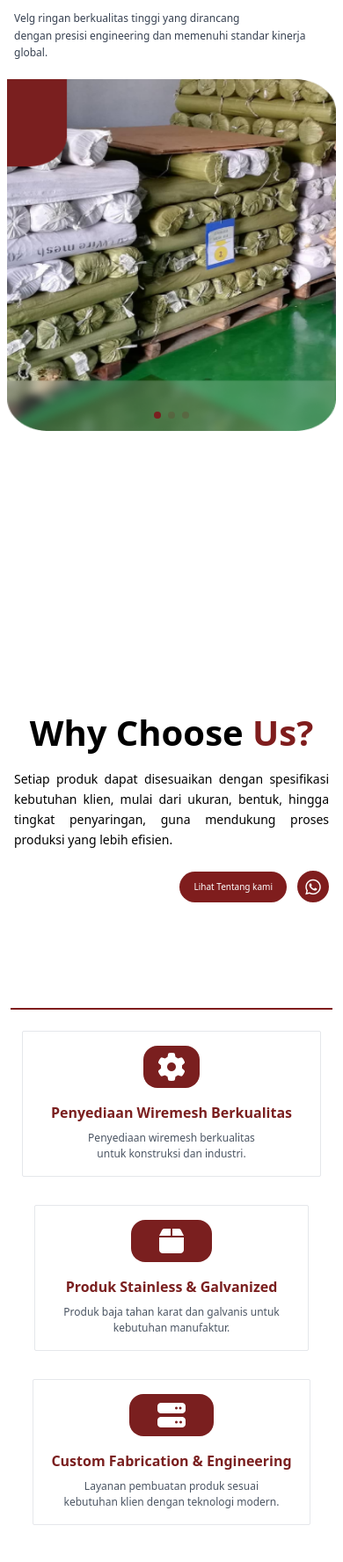
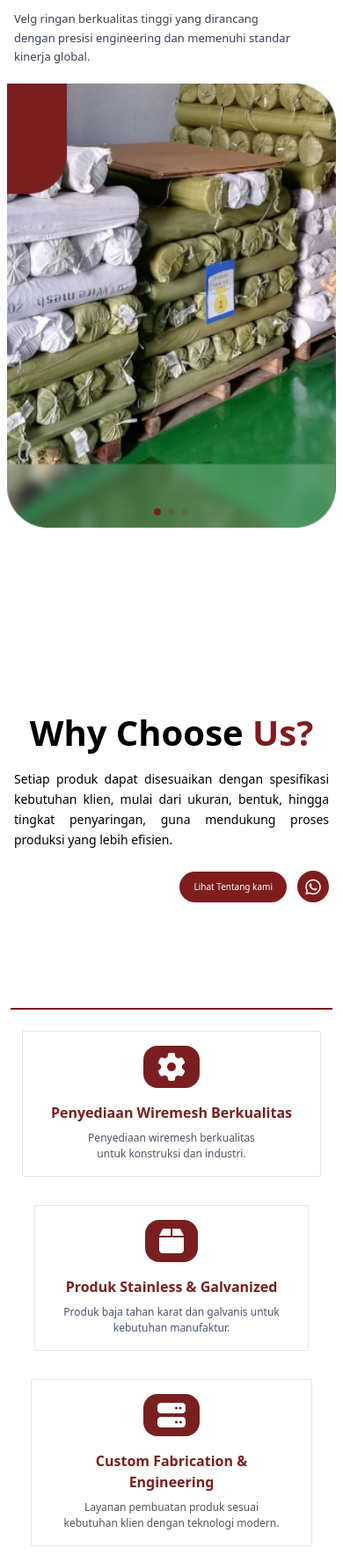
Before and after one commit to AtharIlmy/perdana-mitra-kencana-website, a website: page index.html in a window 390 px wide. Shown: the part 221-1997 px from the top of the page at 88% size. Drawn offline with nearby package versions, Linux system fonts and the light colour scheme.

Commit message:
Enhance text sizes and spacing for improved readability; adjust layout elements for better visual consistency.

```diff
--- a/index.html
+++ b/index.html
@@ -74,9 +74,9 @@
         <section id="home" class="flex flex-col w-full min-h-screen py-8 md:text-center md:pt-60">
             <div class="flex w-full flex-col mx-auto font-plus-jakarta-sans text-black gap-5 px-4">
                 <h1 class="font-bold font-plus-jakarta-sans text-[35px] md:text-[90px] items-start md:text-center leading-8 md:leading-none">Perdana Mitra <br>Kencana</h1>
-                <p class="font-plus-jakarta-sans text-[12px] md:text-[18px] text-gray-700 leading-relaxed">Velg ringan berkualitas tinggi yang dirancang <br>dengan presisi engineering dan memenuhi standar kinerja global.</p>
+                <p class="font-plus-jakarta-sans text-[13px] md:text-[18px] text-gray-700 leading-relaxed">Velg ringan berkualitas tinggi yang dirancang <br>dengan presisi engineering dan memenuhi standar kinerja global.</p>
             </div>
-            <div class="swiper mySwiper w-full h-100 px-2 mt-5 md:hidden">
+            <div class="swiper mySwiper w-full h-full px-2 mt-5 md:hidden">
 
                 <div class="swiper-wrapper">
                     <img src="images/new-1.png" alt="" class="swiper-slide rounded-2xl rounded-tl-none">
@@ -125,15 +125,15 @@
                 </div>
 
                 <div class="flex flex-col items-center text-center py-4 px-8 border border-gray-200 md:border-0 rounded-sm">
-                    <div class="bg-[#7a1f1f] py-3 px-8 md:py-4 md:px-4 rounded-2xl mb-4">
+                    <div class="bg-[#7a1f1f] py-3 px-4 md:py-4 md:px-4 rounded-2xl mb-4">
                         <i class="fa-solid fa-box text-white fa-2xl"></i>
                     </div>
                     <h3 class="font-bold text-[16px] md:text-[20px] text-[#7a1f1f] mb-2">Produk Stainless & Galvanized</h3>
                     <p class="text-gray-600 text-[12px] md:text-[14px]">Produk baja tahan karat dan galvanis untuk <br>kebutuhan manufaktur.</p>
                 </div>
 
-                <div class="flex flex-col items-center text-center py-4 px-5 border border-gray-200 md:border-0 rounded-sm max-w-xs">
-                    <div class="bg-[#7a1f1f] py-3 px-8 md:py-4 md:px-4 rounded-2xl mb-4">
+                <div class="flex flex-col items-center text-center py-4 px-8 border border-gray-200 md:border-0 rounded-sm max-w-xs">
+                    <div class="bg-[#7a1f1f] py-3 px-4 md:py-4 md:px-4 rounded-2xl mb-4">
                         <i class="fa-solid fa-server text-white fa-2xl"></i>
                     </div>
                     <h3 class="font-bold text-[16px] md:text-[20px] text-[#7a1f1f] mb-2 md:whitespace-nowrap">Custom Fabrication & Engineering</h3>
@@ -209,7 +209,7 @@
                                 <i class="fa-regular fa-star fa-sm" style="color: #FFD43B;"></i>
                             </div>
                             <div class="flex justify-center gap-2">
-                                <a href="https://wa.me/6281210035326" class="bg-[#7a1f1f] hover:bg-red-800 duration-300 text-[12px] md:text-[13px] px-5 py-2 md:px-6 md:py-2 text-white rounded-full font-medium">Hubungi kami</a>
+                                <a href="https://wa.me/6281210035326" class="bg-[#7a1f1f] hover:bg-red-800 duration-300 text-[13px] md:text-[13px] px-5 py-2 md:px-6 md:py-2 text-white rounded-full font-medium">Hubungi kami</a>
                                 <a href="https://wa.me/6281210035326" class="inline-flex items-center justify-center w-9 h-9 bg-[#7a1f1f] hover:bg-red-800 duration-300 text-[#7a1f1f] rounded-full">
                                     <i class="fa-brands fa-whatsapp fa-lg" style="color: #fff;"></i>
                                 </a>
@@ -537,14 +537,14 @@
 
         <footer class=" bg-[#7A1F1F] rounded-t-[20px] p-8 flex flex-col mt-10">
             <div class="md:flex md:flex-col w-full mb-5">
-                <h1 class="text-white min-w-screen text-[45px] md:text-[95px] font-semibold">PT. Perdana <br class="md:hidden">Mitra Kencana</h1>
+                <h1 class="text-white min-w-screen text-[48px] md:text-[95px] font-semibold">PT. Perdana <br class="md:hidden">Mitra Kencana</h1>
                 <div class="hidden md:block md:bg-white md:w-full md:h-0.5"></div>
             </div>
 
             <div class="w-full flex flex-col gap-8">
                 <div class="flex flex-col md:flex-row justify-start items-start gap-x-10">
                     <div class="flex justify-between gap-10">
-                        <div class="flex flex-col gap-y-17 md:gap-y-17 mt-2">
+                        <div class="flex flex-col gap-y-20 md:gap-y-17 mt-2">
                             <a href=""><i class="fa-solid fa-location-dot fa-xl" style="color: rgba(255, 255, 255, 1.00);"></i></a>
                             <div class="flex flex-col gap-13 md:gap-14">
                                 <a href=""><i class="fa-solid fa-envelope text-white fa-xl"></i></a>
```
